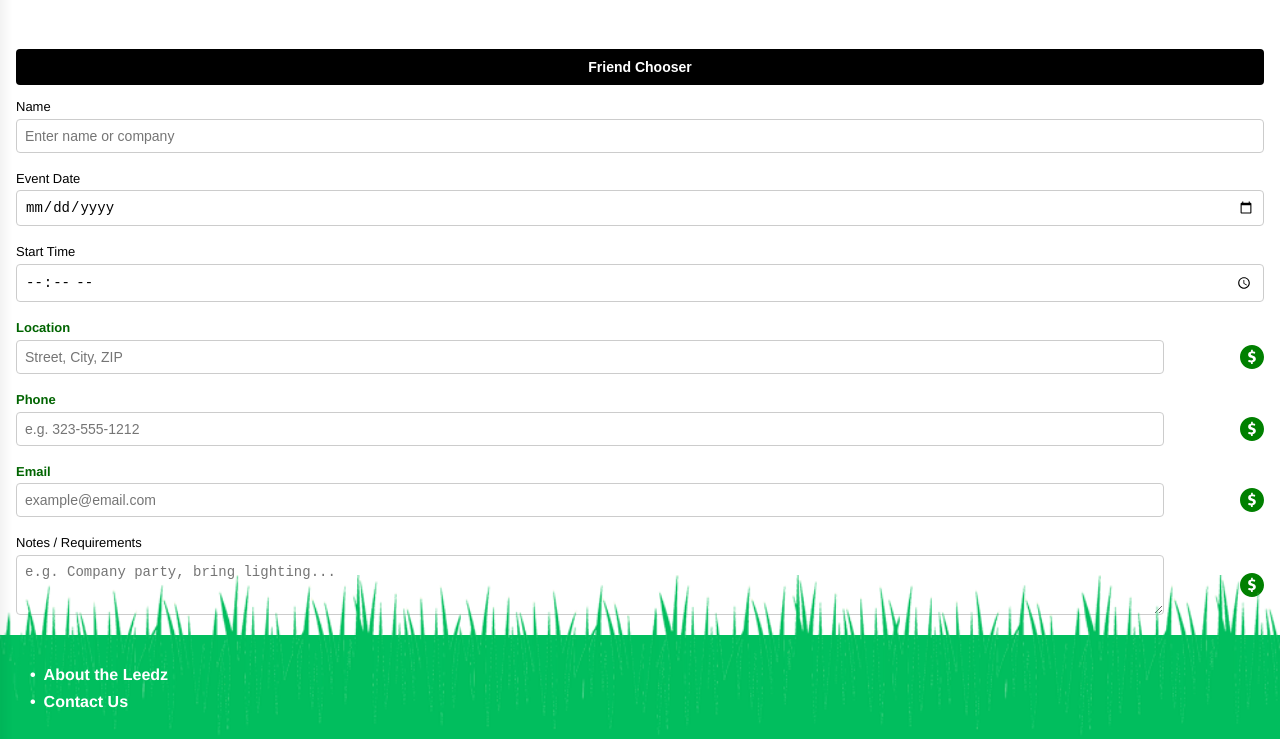
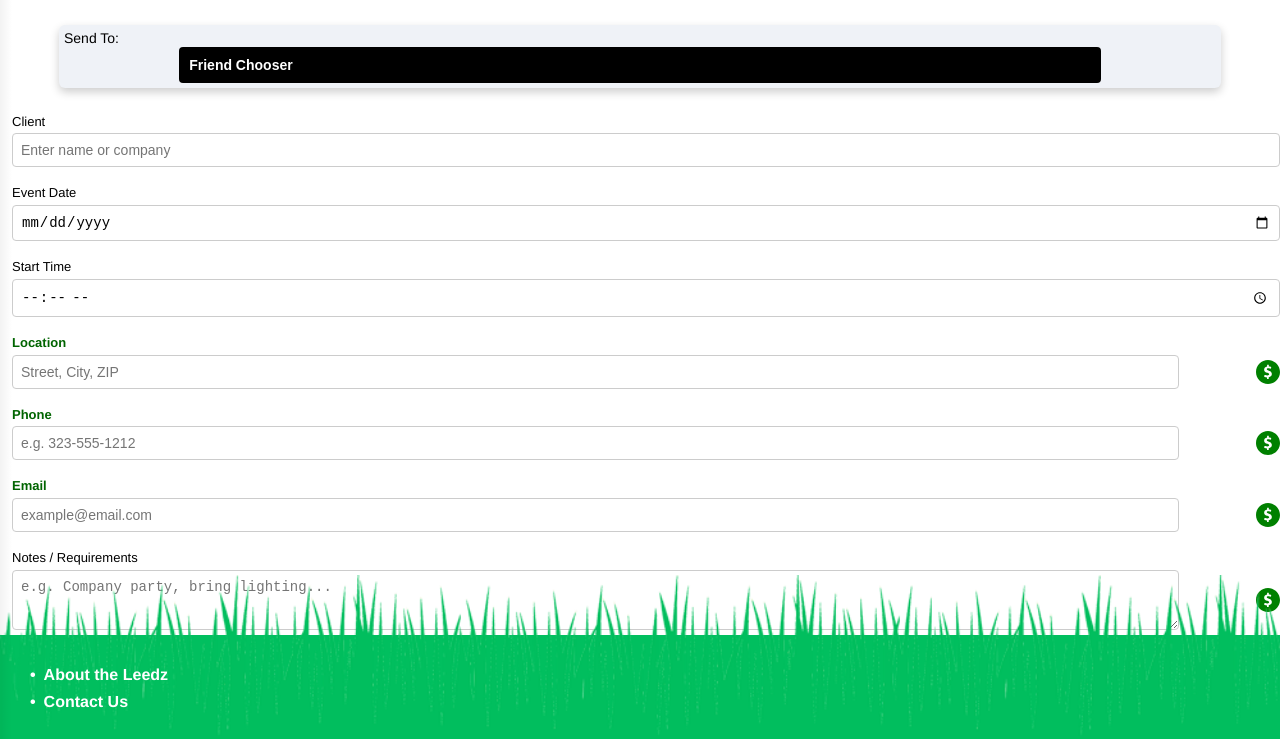
Before and after one commit to scottgrossworks/LeedzEx, a browser extension: page sidebar.html in a window 1280 px wide. Shown: the part 61-800 px from the top of the page. Drawn offline with Linux system fonts and the light colour scheme.

Commit message:
layout sizing and resizing endlessly

```diff
--- a/css/dropdown.css
+++ b/css/dropdown.css
@@ -28,7 +28,7 @@
 
     background-color: var(--LEEDZ_GRAY);
     min-width: 160px;
-    box-shadow: 0px 8px 16px 0px rgba(0,0,0,0.2);
+    box-shadow: 0px 4px 10px 0px rgba(0,0,0,0.2);  /* QUESTION */
 
     padding:20px;
     border-radius: 10px;
--- a/css/leedz_layout.css
+++ b/css/leedz_layout.css
@@ -52,10 +52,11 @@ html, body {
 
 /* Scrollable content section */
 .leedz-form-section {
-  flex: 1;
-  overflow-y: auto;
-  padding: 16px;
+
+  overflow-y: scroll;
+  padding: 12px 0px 0px 12px;
   width: 100%;
+
   box-sizing: border-box;
 }
 
@@ -90,9 +91,38 @@ label[for="email"] {
   min-height: 60px;
 }
 
+
+
+.chooser-wrapper {
+  display:block;
+  width:90%;
+  margin-left:auto;
+  margin-right:auto;
+  padding:5px;
+  background-color: var(--LEEDZ_GRAY);
+  border-radius:6px;
+}
+
+#friend-wrapper {
+  margin-top:10px;
+  box-shadow: 0px 4px 10px 0px rgba(0,0,0,0.2);
+}
+
+#price-wrapper {
+  margin-top:20px;
+  box-shadow: 0px -4px 10px 0px rgba(0,0,0,0.2);
+}
+
+
+
 /* Buttons */
 .leedz-button {
-  width: 100%;
+  display:flex;
+  margin: 0 auto;
+
+
+  width: 80%;
+
   padding: 10px;
   background-color: black;
   color: white;
@@ -100,13 +130,17 @@ label[for="email"] {
   font-weight: bold;
   border: none;
   border-radius: 4px;
-  margin-top: 18px;
   cursor: pointer;
 }
 
+
+
+
+
 /* Footer */
 .leedz-footer {
-  position: relative;
+  position: absolute;
+  bottom:0;
   background: var(--LEEDZ_GREEN);
   width: 100%;
   overflow: visible;
--- a/sidebar.html
+++ b/sidebar.html
@@ -20,10 +20,18 @@
     <img src="icons/hamburger.png" alt="Menu" class="leedz-hamburger"/>
   </header>
 
+
+  <div class="chooser-wrapper" id="friend-wrapper">
+    <label for="name">Send To:</label>
+    <BR>
+    <button class="leedz-button">Friend Chooser</button>
+  </div>
+
+
+
   <main class="leedz-form-section">
-    <button class="leedz-button">Friend Chooser</button>
 
-    <label for="name">Name</label>
+    <label for="name">Client</label>
     <input type="text" class="sidebar-input" id="name" placeholder="Enter name or company"/>
 
     <label for="date">Event Date</label>
@@ -66,11 +74,15 @@
 
     </div>
 
+  </main>
 
 
+  <div class="chooser-wrapper" id="price-wrapper">
+    <label for="name">Price:</label>
+    <BR>
+    <button class="leedz-button">Price</button>
+  </div>
 
-    <button class="leedz-button">Price Chooser</button>
-  </main>
 
   <footer class="leedz-footer">
     <img src="icons/grass.png" alt="grass" class="leedz-grass"/>
```
